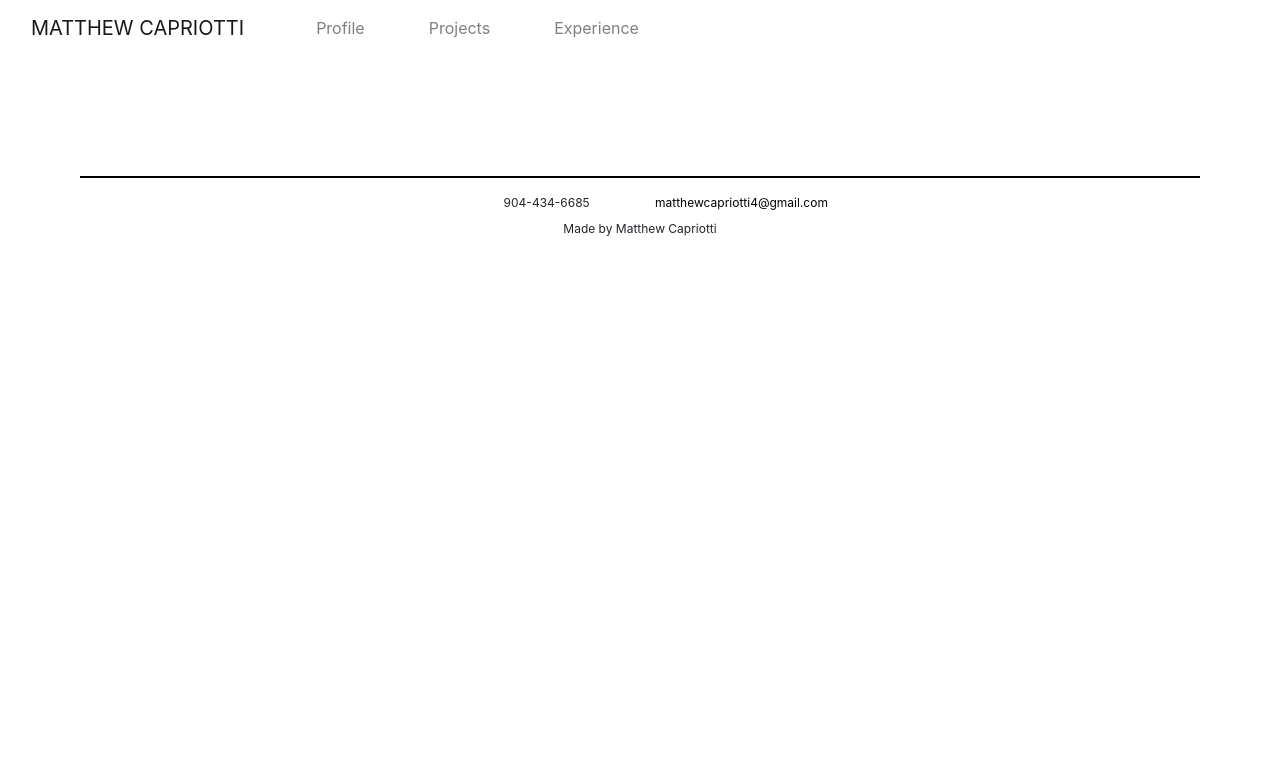
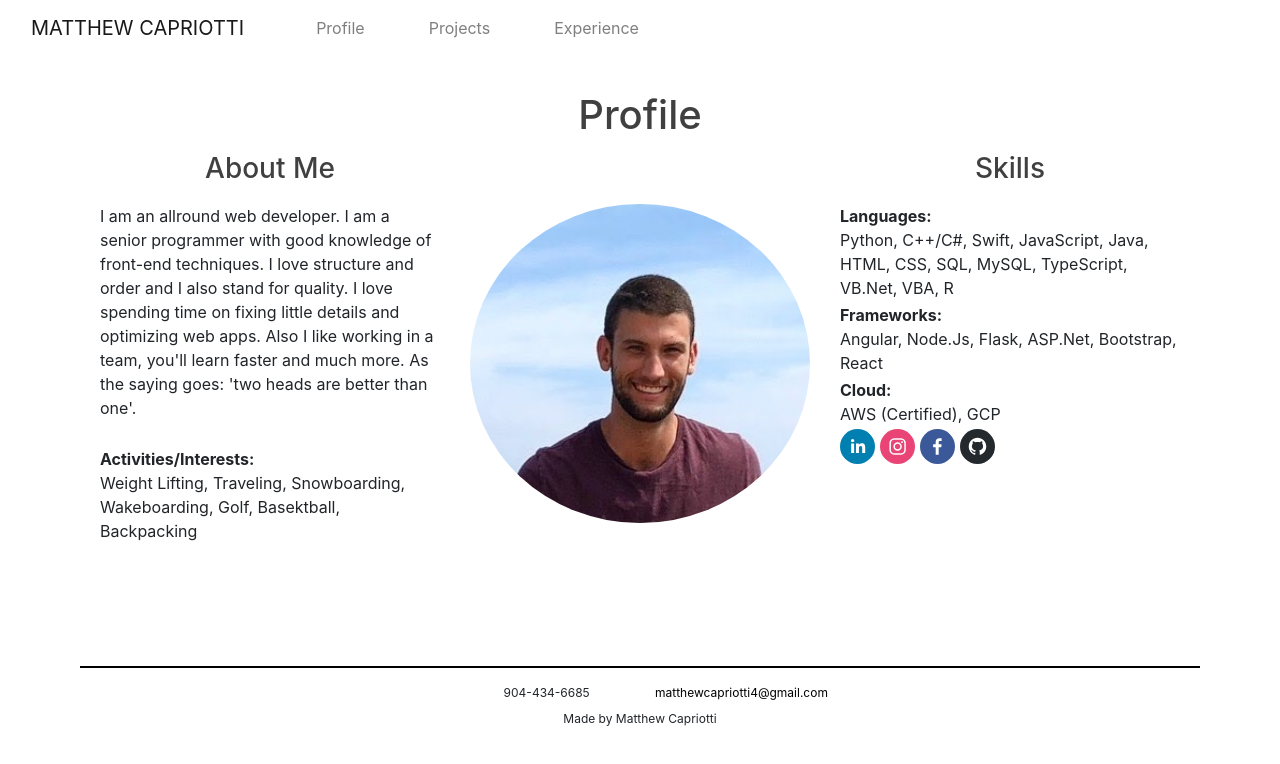
Before and after one commit to MatthewCapriotti/Portfolio, a React (Create React App) app: page / in a window 1280 px wide. Shown: the top 764 px of the page. Built offline with nearby package versions, Linux system fonts and the light colour scheme.

Commit message:
route header update

```diff
--- a/package.json
+++ b/package.json
@@ -1,5 +1,5 @@
 {
-  "name": "react-tutorial",
+  "name": "matthew-capriotti",
   "version": "0.1.0",
   "private": true,
   "homepage": "https://matthewcapriotti.github.io/Portfolio/",
@@ -8,6 +8,7 @@
     "@testing-library/react": "^11.2.3",
     "@testing-library/user-event": "^12.6.0",
     "bootstrap": "^4.6.0",
+    "history": "^5.0.0",
     "rc-footer": "^0.6.3",
     "react": "^17.0.1",
     "react-bootstrap": "^1.4.3",
@@ -15,6 +16,7 @@
     "react-icons": "^4.1.0",
     "react-native": "^0.63.4",
     "react-router-dom": "^5.2.0",
+    "react-router-redux": "^4.0.8",
     "react-scripts": "4.0.1",
     "react-vertical-timeline-component": "^3.3.3",
     "simple-react-footer": "^1.0.2",
--- a/src/Components/Header.js
+++ b/src/Components/Header.js
@@ -7,11 +7,11 @@ const Header = () => {
     return (
       <Container fluid>
       <Navbar bg="white" variant="light" sticky="top">
-        <Navbar.Brand href="/Profile">MATTHEW CAPRIOTTI</Navbar.Brand>
+        <Navbar.Brand href={process.env.PUBLIC_URL + "/#"}>MATTHEW CAPRIOTTI</Navbar.Brand>
         <Nav className="mr-auto">
-          <Nav.Item className="pl-5"><Nav.Link href="/Profile">Profile</Nav.Link></Nav.Item>
-          <Nav.Item className="pl-5"><Nav.Link href="/Projects">Projects</Nav.Link></Nav.Item>
-          <Nav.Item className="pl-5"><Nav.Link href="/Experience">Experience</Nav.Link></Nav.Item>
+          <Nav.Item className="pl-5"><Nav.Link href={process.env.PUBLIC_URL + "/#"}>Profile</Nav.Link></Nav.Item>
+          <Nav.Item className="pl-5"><Nav.Link href={process.env.PUBLIC_URL + "/#/Projects"}>Projects</Nav.Link></Nav.Item>
+          <Nav.Item className="pl-5"><Nav.Link href={process.env.PUBLIC_URL + "/#/Experience"}>Experience</Nav.Link></Nav.Item>
         </Nav>
       </Navbar>
       </Container>
--- a/src/Nav/routes.js
+++ b/src/Nav/routes.js
@@ -1,4 +1,4 @@
-import { Route, Switch, Redirect } from 'react-router-dom';
+import { HashRouter, Route, Switch} from 'react-router-dom';
 import React from 'react';
 import Experience from '../Views/Experience'
 import Home from '../Views/Home'
@@ -6,19 +6,23 @@ import Projects from '../Views/Projects'
 import Header from '../Components/Header'
 import Footer from '../Components/Footer'
 
+
+
+
 export const Routes = () => {
+
+
     return (
       <div>
         <Header />
         <div className="container">
-        <Switch>
-          <Route exact path="/Profile" component={Home} />
-          <Route exact path="/Portfolio">
-            <Redirect to="/Profile" />
-          </Route>
-          <Route exact path="/Experience" component={Experience} />
-          <Route exact path="/Projects" component={Projects} />
+         <HashRouter >
+          <Switch>
+          <Route path="/Experience" component={Experience} />
+          <Route path="/Projects" component={Projects} />
+          <Route exact path="/" component={Home} />
         </Switch>
+        </HashRouter>
         </div>
         <Footer />
       </div>
--- a/src/index.css
+++ b/src/index.css
@@ -567,8 +567,8 @@ dd {
 }
 .profileHeader{
   text-align: center;
-  padding-top: 40px;
-  padding-bottom: 10px;
+  padding-top: 35px;
+  padding-bottom: 5px;
 }
 .header-row{
   padding-bottom: 10px;
```
Also changed, not shown: public/manifest.json, 2 other files (tests, documents, lock files or other folders).
